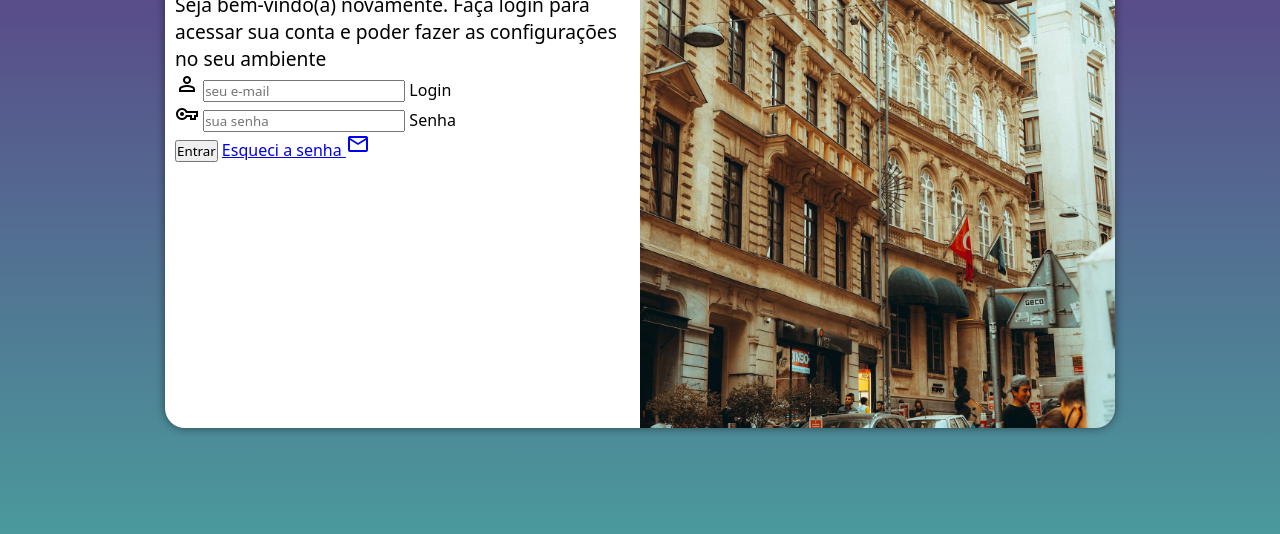
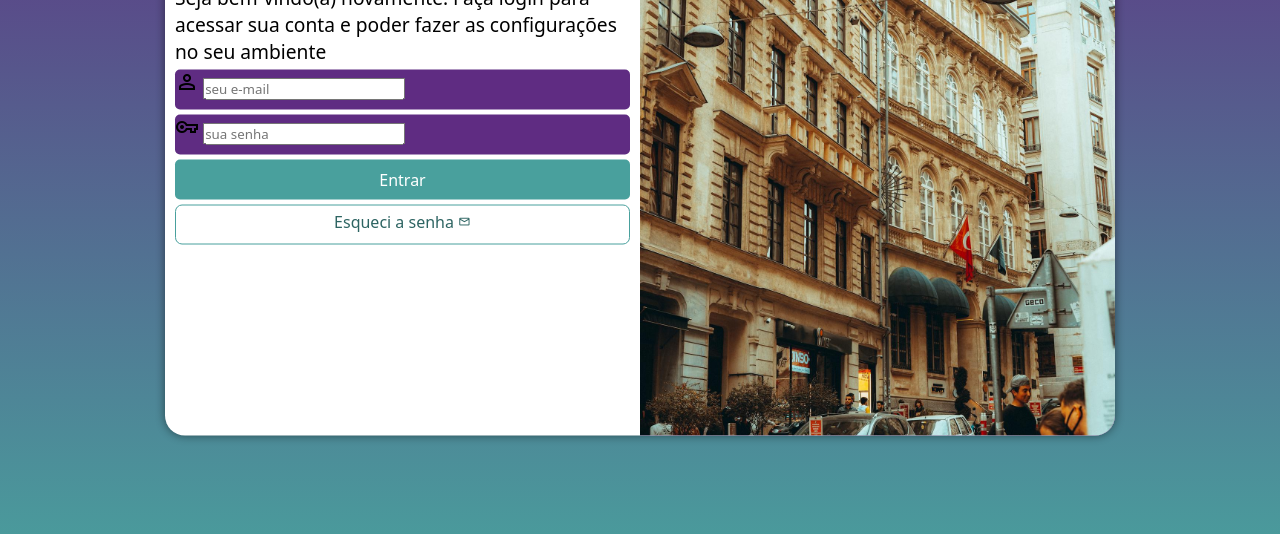
Before and after one commit to DAYANAQUISPE/projeto-login, a plain HTML site: page index.html in a window 1280 px wide. Shown: the part 222-756 px from the top of the page. Drawn offline with nearby package versions, Linux system fonts and the light colour scheme.

Commit message:
estilizando projeto login

```diff
--- a/estilos/style.css
+++ b/estilos/style.css
@@ -33,7 +33,7 @@ section#login {
 
     background-color: white;
     width: 250px;
-    height: 500px;
+    height: 515px;
     border-radius: 20px;
     overflow: hidden; /*Este é para a imagem ter o mesmo formato de arredondamento, tipo recortando o que esta fora do arredondamento*/
     box-shadow: 0px 0px 10px rgba(0, 0, 0, 0.486);
@@ -63,3 +63,60 @@ div#formulario > h1 {
 div#formulario > p {
     font-size: 0.8em;
 }
+
+form > div.campo {
+    background-color: #5f2c82;
+    display: block;
+    width: 100%;
+    height: 40px;
+    border-radius: 5px;
+    margin: 5px 0px;
+}
+
+div.campo > label {
+    display: none;
+}
+
+/* botão de entrar  */
+form > input[type=submit] {
+    display: block;
+    font-size: 1em;
+    width: 100%;
+    height: 40px;
+    background-color: #49a09d;
+    color: white;
+    border: none;
+    border-radius: 5px;
+    cursor: pointer;
+}
+
+form > input[type=submit]:hover {
+    background-color: #214d4b;
+    transition: .3s;
+}
+
+/* botão esqueci senha */
+
+form > a.botao {
+    display: block;
+    text-align: center;
+    font-size: 1em;
+    width: 100%;
+    height: 40px;
+    padding-top: 5px;
+    margin-top: 5px;
+    background-color: white;
+    color: #2d6462;
+    border: 1px solid #49a09d;
+    border-radius: 7px;
+    text-decoration: none;
+}
+
+form > a.botao:hover {
+    background-color: #6cd3cf;
+    transition: 0.3s;
+}
+
+form > a.botao > span {
+    font-size: 0.8em;
+}
--- a/index.html
+++ b/index.html
@@ -33,7 +33,7 @@
                         <label for="isenha">Senha</label>
                     </div>
                     <input type="submit" value="Entrar">
-                    <a href="esqueci.html">
+                    <a href="esqueci.html" class="botao">
                         Esqueci a senha <span class="material-symbols-outlined">mail</span>
                     </a>
 
```
